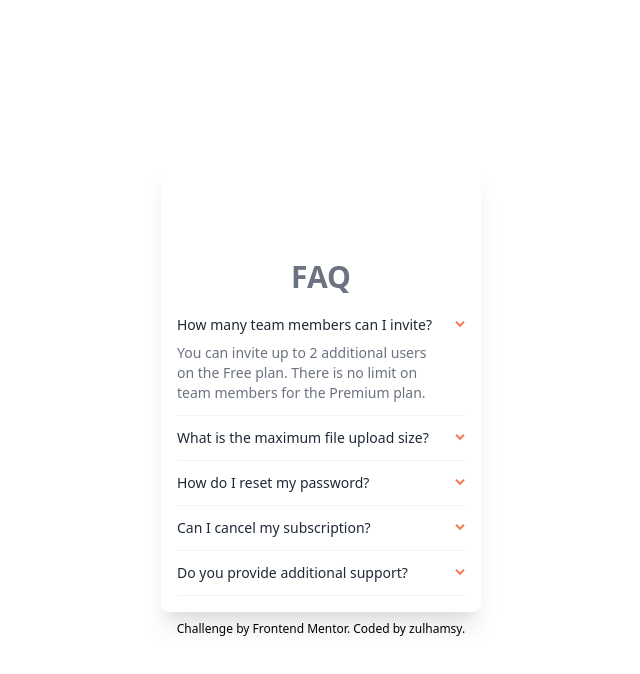
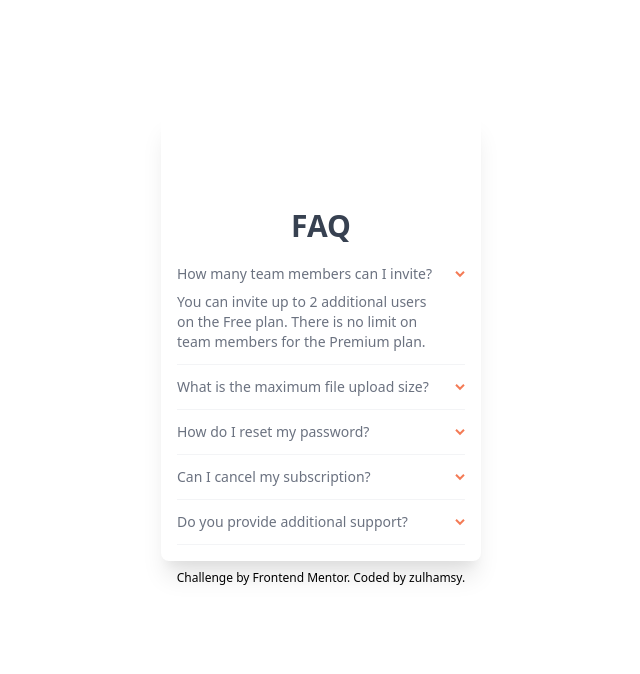
Before and after one commit to zulhamsy/frontend_mentor, a plain HTML site: page accordion-card/index.html in a window 1280 px wide. Both pictures are taken after a click on the heading "How many team members can I invite?". Shown: the whole page, without its empty margins (319-959 px from the left). Drawn offline with nearby package versions, Linux system fonts and the light colour scheme.

Commit message:
adding animation and fixing position card

```diff
--- a/accordion-card/index.html
+++ b/accordion-card/index.html
@@ -17,42 +17,42 @@
 	</style>
 </head>
 
-<body class="min-h-screen flex flex-col items-center justify-center">
-	<div class="bg-white rounded-lg w-80 mb-2 shadow-xl">
+<body class="min-h-screen flex flex-col items-center justify-start">
+	<div class="bg-white rounded-lg w-80 mb-2 shadow-xl mt-28" id="card">
 		<!--SVG Illustration-->
 		<div id="woman" class="-mt-24 w-full h-44 z-10"></div>
 		<!--Content Card-->
 		<div class="rounded-lg w-full p-4">
-			<p class="font-semibold text-3xl text-gray-500 text-center mb-2">FAQ</p>
+			<p class="font-semibold text-3xl text-gray-700 text-center mb-2">FAQ</p>
 			<details class="text-sm py-3 border-b border-gray-100">
-				<summary class="text-gray-800 font-medium flex justify-between items-center focus:outline-none">
-					<p>How many team members can I invite?</p><span id="arrow"><img src="_assets/icon-arrow-down.svg" alt="arrow" /></span>
+				<summary class="text-gray-500 font-medium flex justify-between items-center focus:outline-none">
+					<p>How many team members can I invite?</p><span class="arrow"><img src="_assets/icon-arrow-down.svg" alt="arrow" /></span>
 				</summary>
 				<p class="text-gray-500 w-11/12 pt-2">You can invite up to 2 additional users on the Free plan. There is no limit on
 					team members for the Premium plan.</p>
 			</details>
 			<details class="text-sm py-3 border-b border-gray-100">
-				<summary class="text-gray-800 font-medium flex justify-between items-center focus:outline-none">
-					<p>What is the maximum file upload size?</p><span id="arrow"><img src="_assets/icon-arrow-down.svg" alt="arrow" /></span>
+				<summary class="text-gray-500 font-medium flex justify-between items-center focus:outline-none">
+					<p>What is the maximum file upload size?</p><span class="arrow"><img src="_assets/icon-arrow-down.svg" alt="arrow" /></span>
 				</summary>
 				<p class="text-gray-500 w-11/12 pt-2">No more than 2GB. All files in your account must fit your allotted storage space.</p>
 			</details>
 			<details class="text-sm py-3 border-b border-gray-100">
-				<summary class="text-gray-800 font-medium flex justify-between items-center focus:outline-none">
-					<p>How do I reset my password?</p><span id="arrow"><img src="_assets/icon-arrow-down.svg" alt="arrow" /></span>
+				<summary class="text-gray-500 font-medium flex justify-between items-center focus:outline-none">
+					<p>How do I reset my password?</p><span class="arrow"><img src="_assets/icon-arrow-down.svg" alt="arrow" /></span>
 				</summary>
 				<p class="text-gray-500 w-11/12 pt-2">Click “Forgot password” from the login page or “Change password” from your profile page.
 					A reset link will be emailed to you.</p>
 			</details>
 			<details class="text-sm py-3 border-b border-gray-100">
-				<summary class="text-gray-800 font-medium flex justify-between items-center focus:outline-none">
-					<p>Can I cancel my subscription?</p><span id="arrow"><img src="_assets/icon-arrow-down.svg" alt="arrow" /></span>
+				<summary class="text-gray-500 font-medium flex justify-between items-center focus:outline-none">
+					<p>Can I cancel my subscription?</p><span class="arrow"><img src="_assets/icon-arrow-down.svg" alt="arrow" /></span>
 				</summary>
 				<p class="text-gray-500 w-11/12 pt-2">Yes! Send us a message and we’ll process your request no questions asked.</p>
 			</details>
 			<details class="text-sm py-3 border-b border-gray-100">
-				<summary class="text-gray-800 font-medium flex justify-between items-center focus:outline-none">
-					<p>Do you provide additional support?</p><span id="arrow"><img src="_assets/icon-arrow-down.svg" alt="arrow" /></span>
+				<summary class="text-gray-500 font-medium flex justify-between items-center focus:outline-none">
+					<p>Do you provide additional support?</p><span class="arrow"><img src="_assets/icon-arrow-down.svg" alt="arrow" /></span>
 				</summary>
 				<p class="text-gray-500 w-11/12 pt-2">Chat and email support is available 24/7. Phone lines are open during normal business hours.</p>
 			</details>
--- a/accordion-card/mobile.css
+++ b/accordion-card/mobile.css
@@ -14,10 +14,28 @@ details summary::-webkit-details-marker {
 	display: none;
 }
 
-details[open] summary #arrow {
+details[open] summary .arrow {
 	transform: rotate(180deg);
+	transition: 0.5s;
 }
 
 details[open] summary p {
-	color: hsl(14, 88%, 65%);
+	color: hsl(237, 12%, 33%);
+	font-weight: 700;
 }
+
+details[open] summary~* {
+	animation: sweep .5s ease-in-out;
+}
+
+@keyframes sweep {
+	0% {
+		opacity: 0;
+		margin-top: -10px
+	}
+
+	100% {
+		opacity: 1;
+		margin-top: 0px
+	}
+}
```
